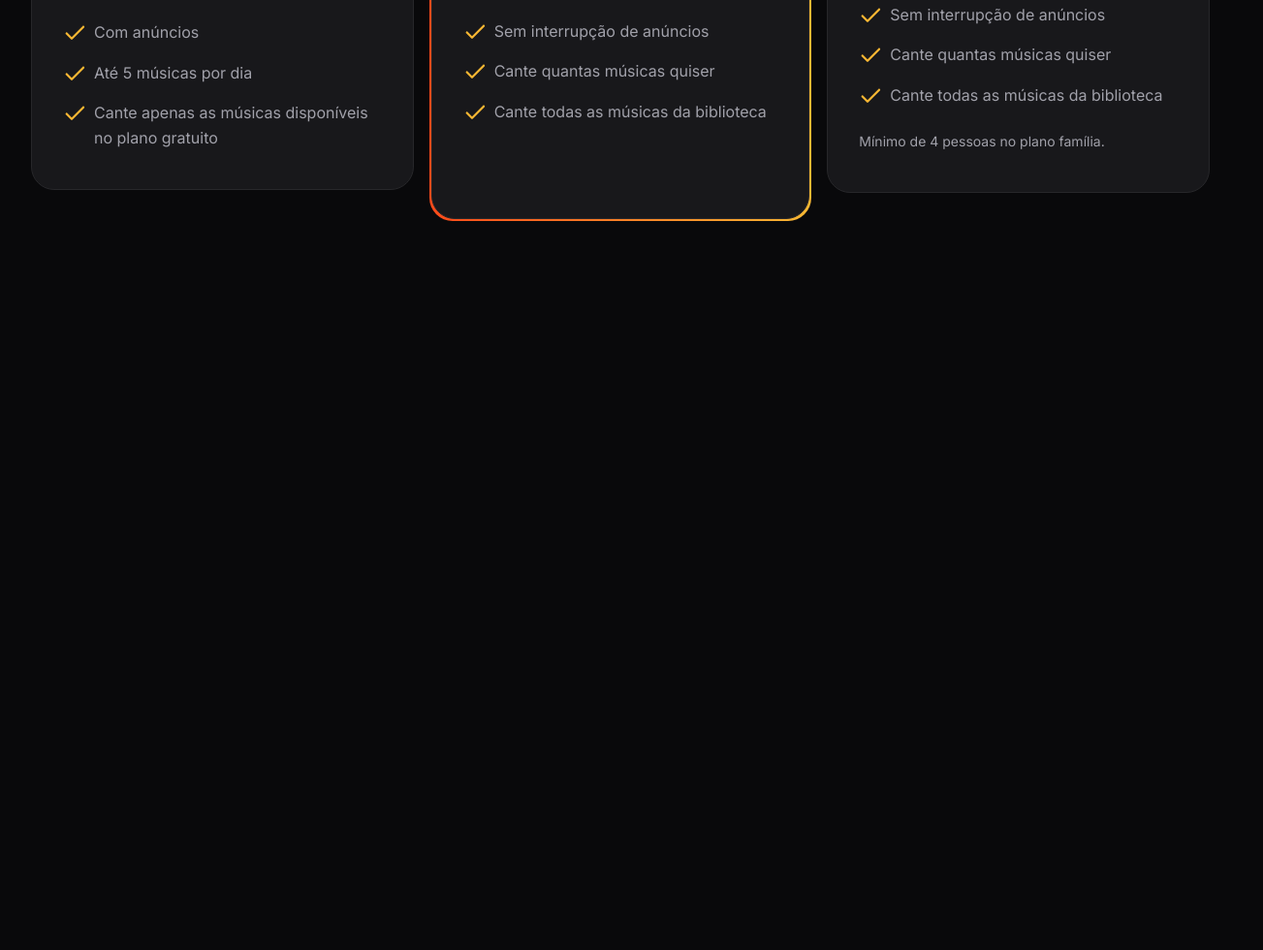
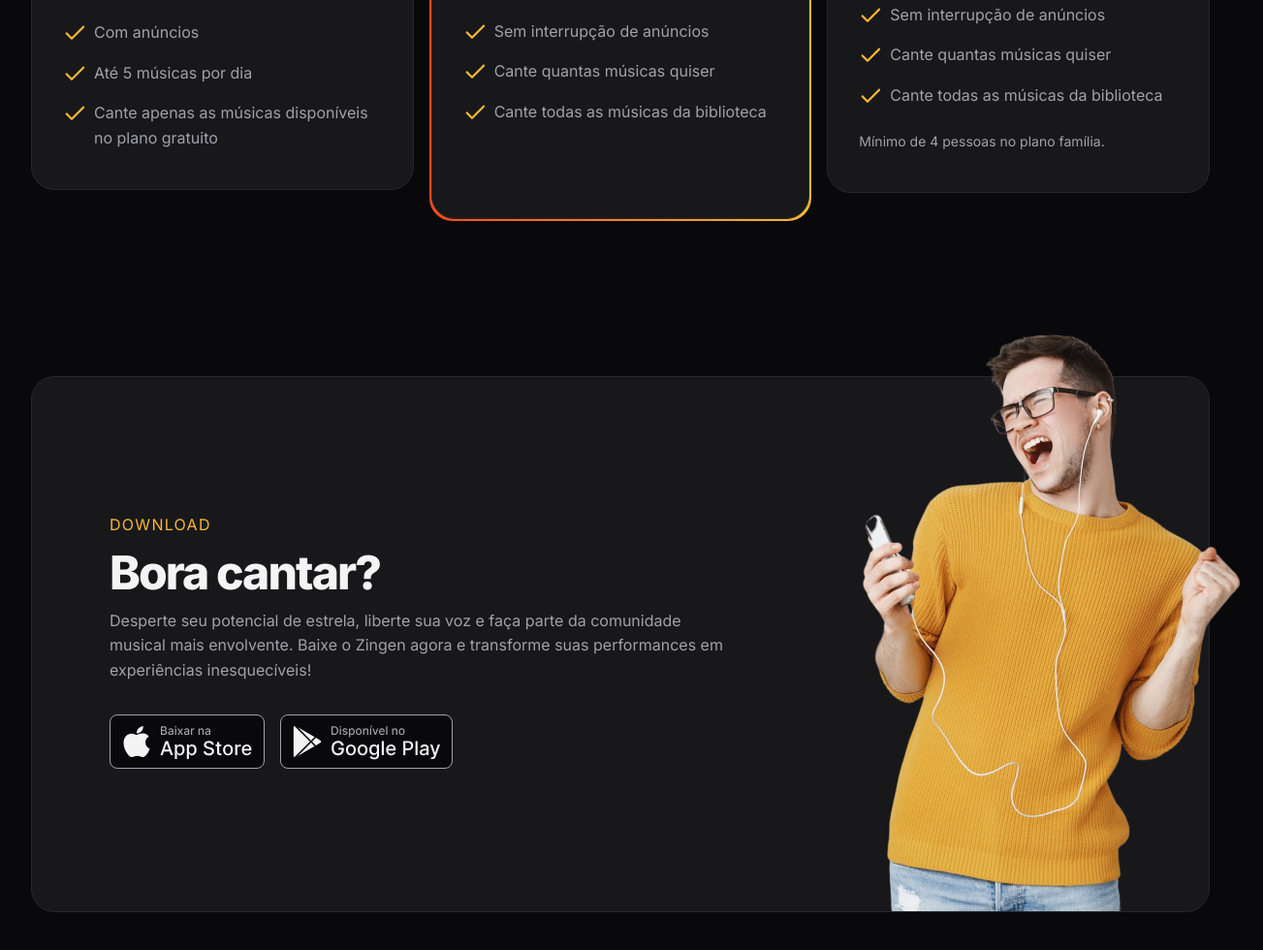
Before and after one commit to fernanda-borg3s/Fulll-stack, a plain HTML site: page LandingPage/index.html in a window 1280 px wide. Shown: the part 3293-4273 px from the top of the page at 97% size, 1303 px wide, since content can reach past the window. Before the commit the page ends 3601 px from the top, so only its background shows below. Drawn offline with Linux system fonts and the light colour scheme.

Commit message:
section download

```diff
--- a/LandingPage/index.html
+++ b/LandingPage/index.html
@@ -156,5 +156,27 @@
             </div>
         </div>
     </section>
+    <section id="download">
+        <div class="container py-xl">
+            <div class="card px-lg even-columns item-center">
+                <div>
+                    <header>
+                        <strong>Download</strong>
+                        <h2>Bora cantar?</h2>
+                    </header>
+                    <p>Desperte seu potencial de estrela, liberte sua voz e faça parte da comunidade musical mais envolvente. Baixe o Zingen agora e transforme suas performances em experiências inesquecíveis!</p>
+                    <div class="buttons flex gap-1">
+                        <a href="#">
+                            <img src="assets/icons/btn-appStore.svg" alt="baixar do app stores">
+                        </a>
+                        <a href="#">
+                            <img src="assets/icons/btn-google-play.svg" alt="baixar do play store">
+                        </a>
+                    </div>
+                </div>
+                <img src="assets/img/rapaz-ouvindo.png" alt="">
+            </div>
+        </div>
+    </section>
 </body>
 </html>
--- /dev/null
+++ b/LandingPage/styles/download.css
@@ -0,0 +1,28 @@
+#download{
+    .card{
+        padding: 3rem 1.5rem 15rem;
+        position: relative;
+        & > img{
+            width: 14.5rem;
+            position: absolute;
+            bottom: 0;
+            right: -3.5rem;
+        }
+    }
+    .buttons{
+        flex-wrap: wrap;
+        margin-top: 2rem;
+    }
+
+    @media(width >= 80em){
+        .card{
+            padding: 8.75rem 5rem;
+            & > div:nth-child(1){
+                max-width: 40rem;
+            }
+            & > img{
+                width: 29.125rem;
+            }
+        }
+    }
+}
--- a/LandingPage/styles/global.css
+++ b/LandingPage/styles/global.css
@@ -51,6 +51,7 @@ html{
     font-size: var(--fs-base);
     line-height: 1.6;
     color: var(--text-color-primary);
+    overflow-x: hidden;
 }
 
 body{
--- a/LandingPage/styles/index.css
+++ b/LandingPage/styles/index.css
@@ -9,3 +9,4 @@
 @import url(cards.css);
 @import url(features.css) (width >= 80em); /* add a regra que o features so será chamado se a tela for maior que 80em [vai funcionar apenas no desktop]*/
 @import url(pricing.css);
+@import url(download.css);
```
Also changed, not shown: LandingPage/assets/icons/btn-appStore.svg (added), LandingPage/assets/icons/btn-google-play.svg (added).
